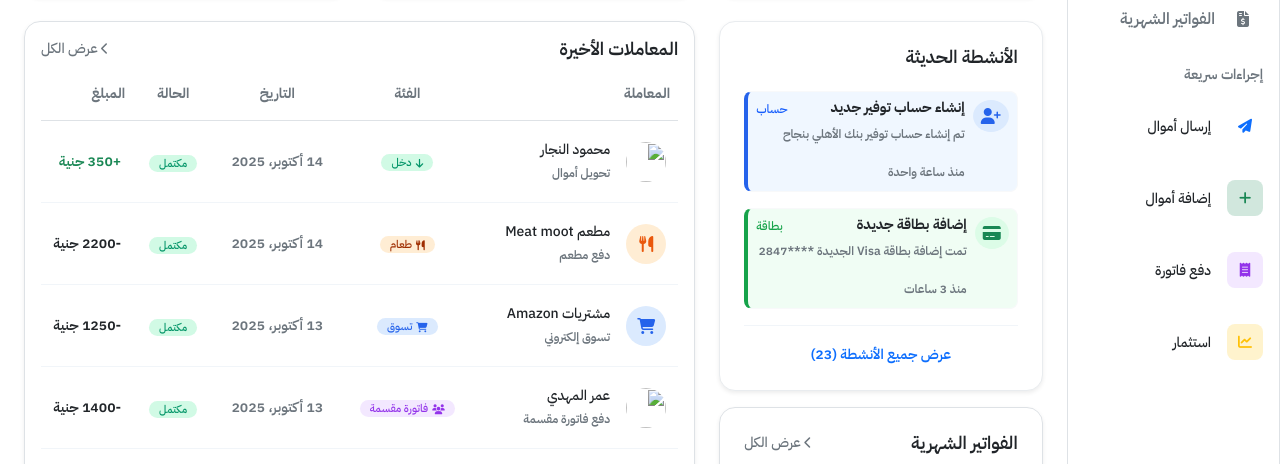
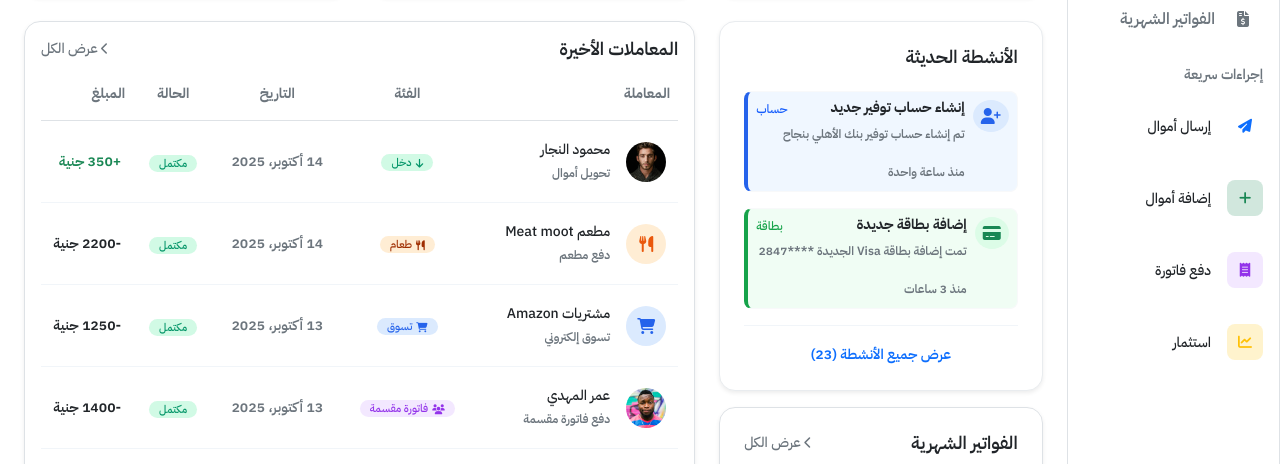
Before and after one commit to alaa1912/modaber-dashboard, a plain HTML site: page index.html in a window 1280 px wide. Shown: the part 331-795 px from the top of the page. Drawn offline with Linux system fonts and the light colour scheme; the site is published under a folder, as on GitHub Pages, so addresses that start at the root find nothing.

Commit message:
img-path

```diff
--- a/index.html
+++ b/index.html
@@ -500,7 +500,7 @@
                         <td>
                           <div class="d-flex align-items-center gap-3">
                             <img
-                              src="/images/avatar-2-CwUcGkzI.jpg"
+                              src="./images/avatar-2-CwUcGkzI.jpg"
                               alt=""
                               class="rounded-circle object-fit-cover avatar-img"
                             />
@@ -629,7 +629,7 @@
                         <td>
                           <div class="d-flex align-items-center gap-3">
                             <img
-                              src="/images/avatar-2 (2).jpg"
+                              src="./images/avatar-2 (2).jpg"
                               alt=""
                               class="rounded-circle object-fit-cover avatar-img"
                             />
```
